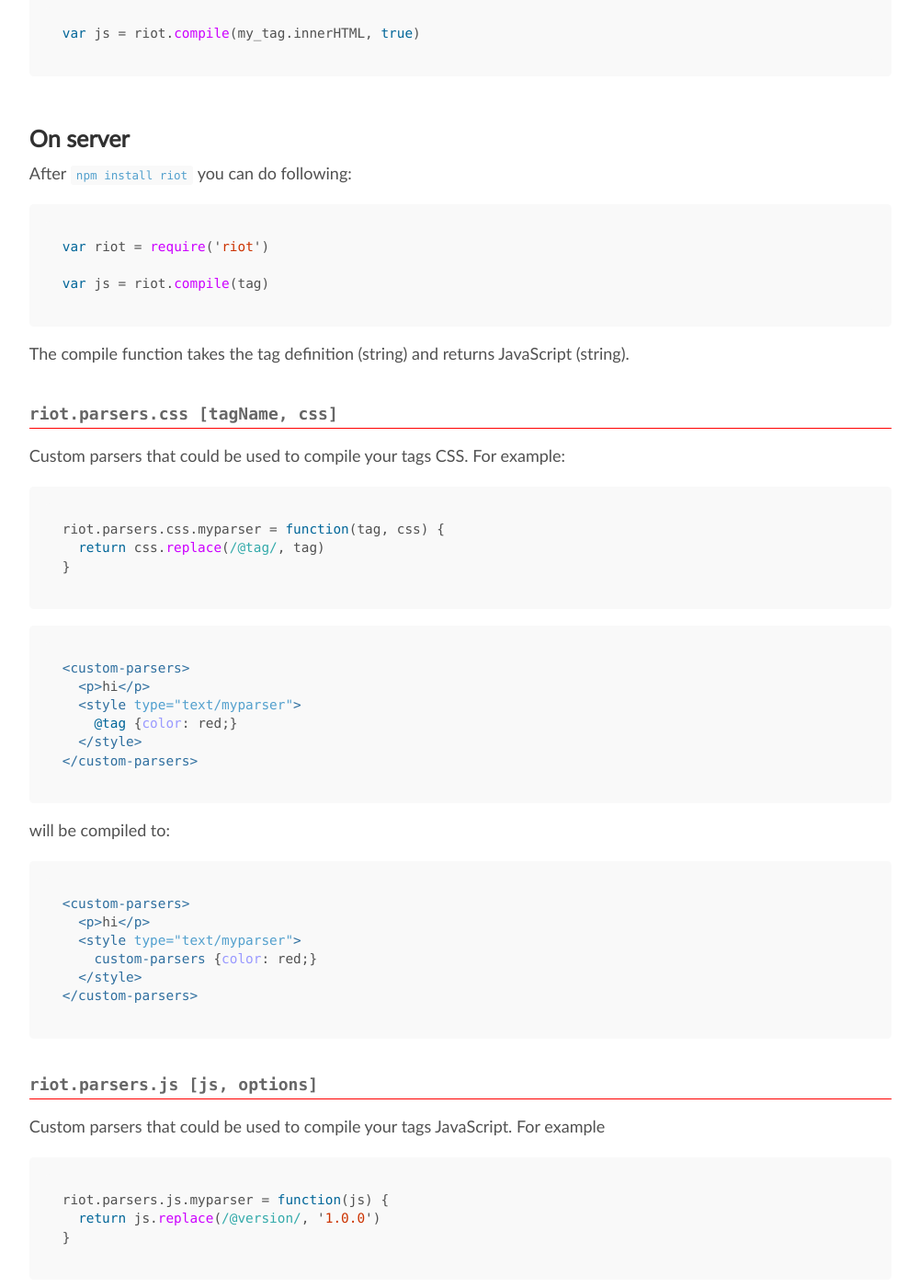
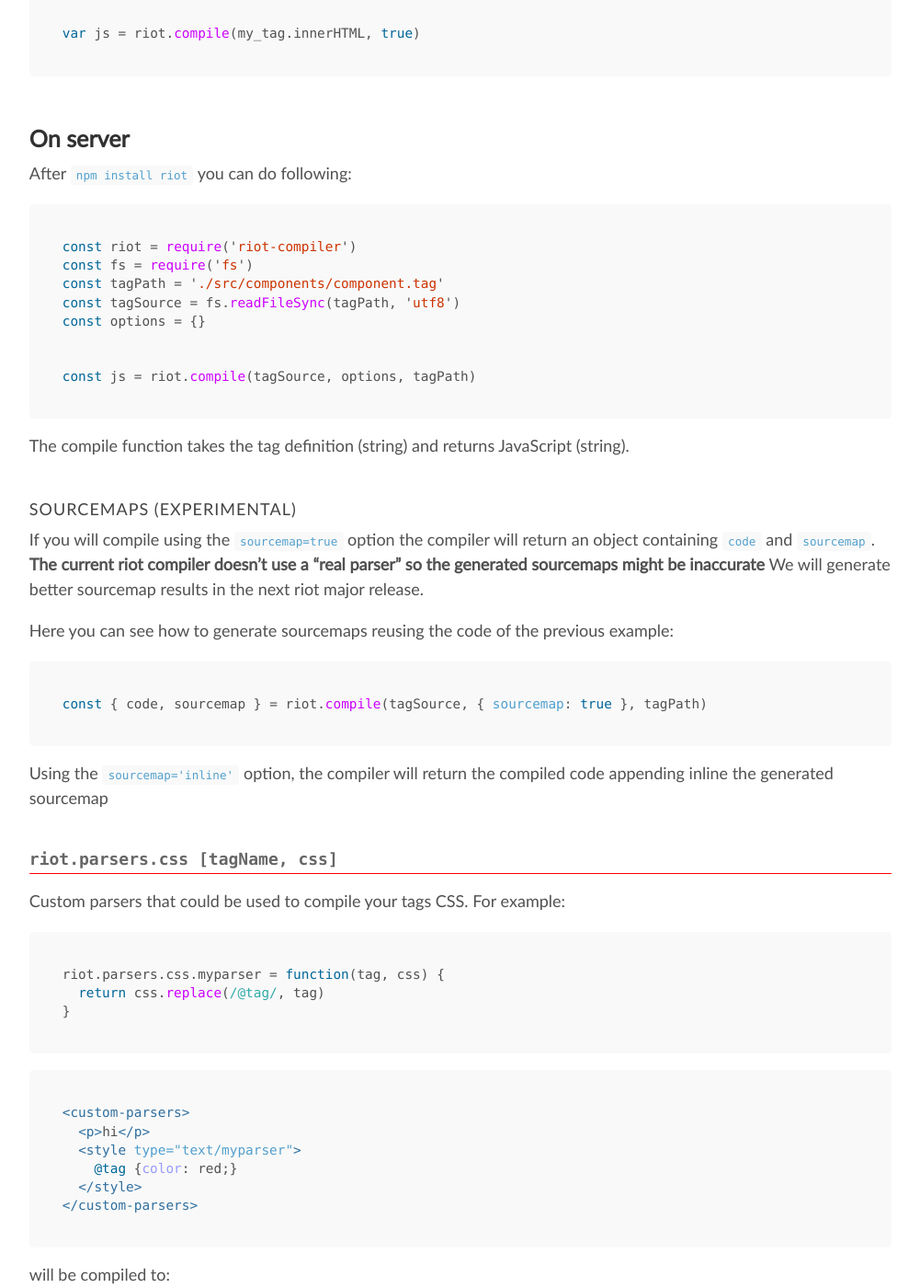
Before and after one commit to riot/riot.github.io, a Jekyll site: the page built from api/compiler.md, in a window 1280 px wide and 1400 px high, scrolled down 2084 px. Shown: the whole window at 92% size, without its empty margins (139-1140 px from the left). Built offline with Jekyll 4.4.1, drawn with Linux system fonts in a browser that asks for light colours; nearby versions of some CDN libraries; emoji names are drawn with the system emoji font; comment, search, counter and statistics services are not loaded.

Commit message:
updated: release notes

````diff
--- a/_config.yml
+++ b/_config.yml
@@ -42,16 +42,16 @@
 minor_version:       3.7
 v2_minor_version:    2.6
 
-version:             3.7.4
+version:             3.8.0
 v2_version:          2.6.8
-version_slurp:       Improve svg support
+version_slurp:       Add experimental sourcemaps support
 v2_version_slurp:    Security patch agains XSS injections
 repo:                https://github.com/riot/riot
 twitter_account:     https://twitter.com/riotjs_
 gitter:              https://gitter.im/riot/riot
 # Vars needed for the compare.md page
 
-size_min:            10.38
+size_min:            10.36
 riot_route_size_min: 1.77
 
 polymer:
--- a/api/compiler.md
+++ b/api/compiler.md
@@ -78,12 +78,31 @@
 After `npm install riot` you can do following:
 
 ```js
-var riot = require('riot')
+const riot = require('riot-compiler')
+const fs = require('fs')
+const tagPath = './src/components/component.tag'
+const tagSource = fs.readFileSync(tagPath, 'utf8')
+const options = {}
 
-var js = riot.compile(tag)
+
+const js = riot.compile(tagSource, options, tagPath)
 ```
 
 The compile function takes the tag definition (string) and returns JavaScript (string).
+
+#### Sourcemaps (experimental)
+
+If you will compile using the `sourcemap=true` option the compiler will return an object
+containing `code` and `sourcemap`. **The current riot compiler doesn't use a "real parser" so the generated sourcemaps might be inaccurate**
+We will generate better sourcemap results in the next riot major release.
+
+Here you can see how to generate sourcemaps reusing the code of the previous example:
+
+```js
+const { code, sourcemap } = riot.compile(tagSource, { sourcemap: true }, tagPath)
+```
+
+Using the `sourcemap='inline'` option, the compiler will return the compiled code appending inline the generated sourcemap
 
 ### <a name="css-parser"></a> riot.parsers.css [tagName, css]
 
````
Also changed, not shown: release-notes.md (+20 -0 lines).
